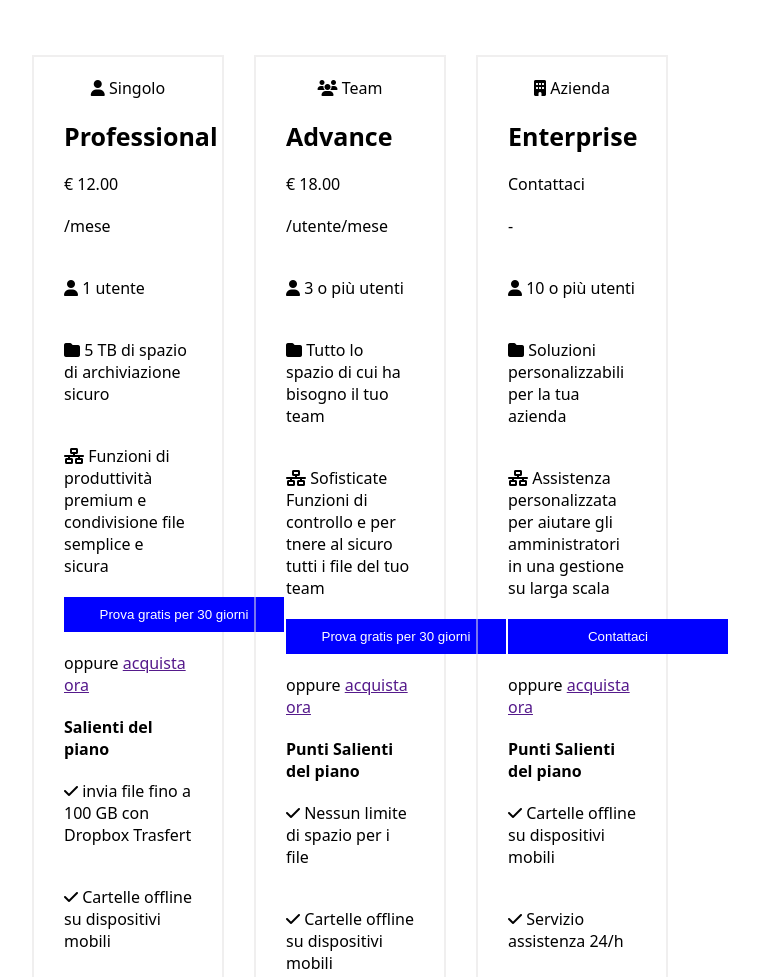
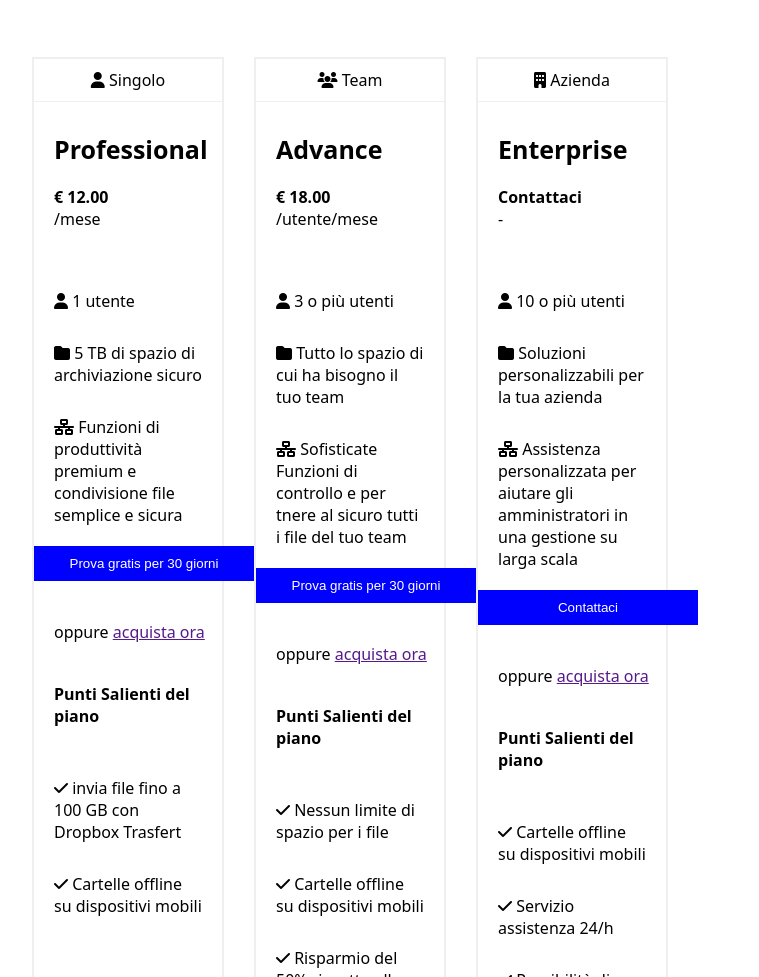
Before and after one commit to Luca-Belardinelli/htmlcss-dropbox, a plain HTML site: page index.html in a window 1280 px wide. Shown: the part 1497-2474 px from the top of the page, without its empty margins (290-1049 px from the left). Drawn offline with Linux system fonts and the light colour scheme.

Commit message:
[corrections]

```diff
--- a/index.html
+++ b/index.html
@@ -107,12 +107,16 @@
 
              <div class="card">
                  <!-- tabella singolo -->
-                <i class="fa-solid fa-user"></i> <span>Singolo</span>
+                    <div class="border">
+                    <i class="fa-solid fa-user"></i> <span>Singolo</span>
+                    </div>
+
+
 
                 <div class="information">
                  <h3>Professional</h3>
-                 <p> &#8364; 12.00</p>
-                 <p>/mese</p>
+                 <span> <strong>&#8364; 12.00</strong></span> <br>
+                 <span>/mese</span>
                 </div>
 
                 <ul class="space">
@@ -121,7 +125,7 @@
                     </li>
 
                     <li>
-                        <i class="fa-solid fa-folder"></i> <snap>5 TB di spazio di archiviazione sicuro</span>
+                        <i class="fa-solid fa-folder"></i> <span>5 TB di spazio di archiviazione sicuro</span>
                     </li>
                     <li>
                         <i class="fa-solid fa-network-wired"></i> <span>Funzioni di produttività premium
@@ -134,7 +138,7 @@
 
                 <p>oppure <a href="">acquista ora</a></p>
 
-                <p><strong> Salienti del piano</strong></p>
+                <p><strong> Punti Salienti del piano</strong></p>
 
                 <ul class="space">
                     <li>
@@ -155,11 +159,13 @@
               <!-- tabella team -->
 
              <div class="card">
-                <i class="fa-solid fa-users"></i> <span>Team</span>
+                <div class="border">
+                  <i class="fa-solid fa-users"></i> <span>Team</span>
+                </div>
                 <div class="information">
                  <h3>Advance</h3>
-                 <p> &#8364; 18.00</p>
-                 <p>/utente/mese</p>
+                 <span> <strong>&#8364; 18.00</strong></span> <br>
+                 <span>/utente/mese</span>
                 </div>
 
                 <ul class="space">
@@ -211,12 +217,14 @@
 
               <!-- tabella azienda -->
              <div class="card">
-                <i class="fa-solid fa-building"></i> <span>Azienda</span>
+                <div class="border">
+                 <i class="fa-solid fa-building"></i> <span>Azienda</span>
+               </div>
 
                 <div class="information">
                  <h3>Enterprise</h3>
-                 <p>Contattaci</p>
-                 <p>-</p>
+                 <span> <strong>Contattaci</strong></span> <br>
+                 <span>-</span>
                 </div>
 
                 <ul class="space">
@@ -257,6 +265,7 @@
                 </ul>
              </div>
             </div>
+        </div>
 
 
              <!-- tabella team-2 -->
@@ -356,7 +365,7 @@
                     Prestazioni di Google, file Microsoft Office e Drobox Paper direttamente da Dropbox
                 </p>
             </div>
-         </div>
+        </div>
 
 
          <div class="plan">
--- a/repo/css/style.css
+++ b/repo/css/style.css
@@ -15,6 +15,11 @@
         justify-content: space-between;
         padding-top: 20px;
         padding-bottom: 20px;
+        position: sticky;
+        z-index: 1000;
+        top: 0;
+        background-color: white;
+        border: solid 1px rgb(187, 186, 186);
     }
 
     .nav{
@@ -143,12 +148,14 @@ hr{
     width: 100%;
 }
 
+
 .raccoglitore{
     display: flex;
     flex-direction: row;
     justify-content: center;
     align-items: start;
     gap: 30px;
+
 }
 
 /* tabella .singolo */
@@ -156,37 +163,51 @@ hr{
     width: 15%;
     border: solid 2px rgba(226, 225, 225, 0.529);
     text-align: center;
-    padding: 20px 30px;
     height: 1000px;
+}
 
-
+.border{
+    border-bottom : solid 1px rgba(226, 225, 225, 0.529) ;
+    padding-top: 10px;
+    padding-bottom: 10px;
 }
 
 
 /* classi per il padding */
 
 .information{
-    padding: 20px 0;
     text-align: left;
+    padding-top: 30px;
+    padding-left: 20px;
+    padding-bottom: 10px;
+
+}
+
+
+.euro{
+    padding-bottom: 10px;
 }
 
 .tabelle p{
-    padding-top: 20px;
     text-align: left;
+    padding-left: 20px;
+    padding-top: 40px;
 }
 
 ul{
     list-style: none;
+    padding: 20px;
 }
 
 .tabelle li{
-    padding-top: 20px;
-    padding-bottom: 20px;
+  padding-top: 30px;
 }
 
 
 .space{
     text-align: left;
+    padding: 20px;
+
 
 }
 
@@ -197,11 +218,15 @@ ul{
     padding: 10px 0;
     width: 220px;
 
+
 }
 
 h3{
     font-size: 25px;
+    padding-bottom: 20px;
 }
+
+
 
 
 
@@ -294,7 +319,7 @@ h3{
     width: 60%;
     margin: 0 auto ;
     margin-top: 150px;
-    margin-bottom: 150px;
+    margin-bottom: 100px;
     padding-left: 100px;
     font-size: 25px;
 }
```
